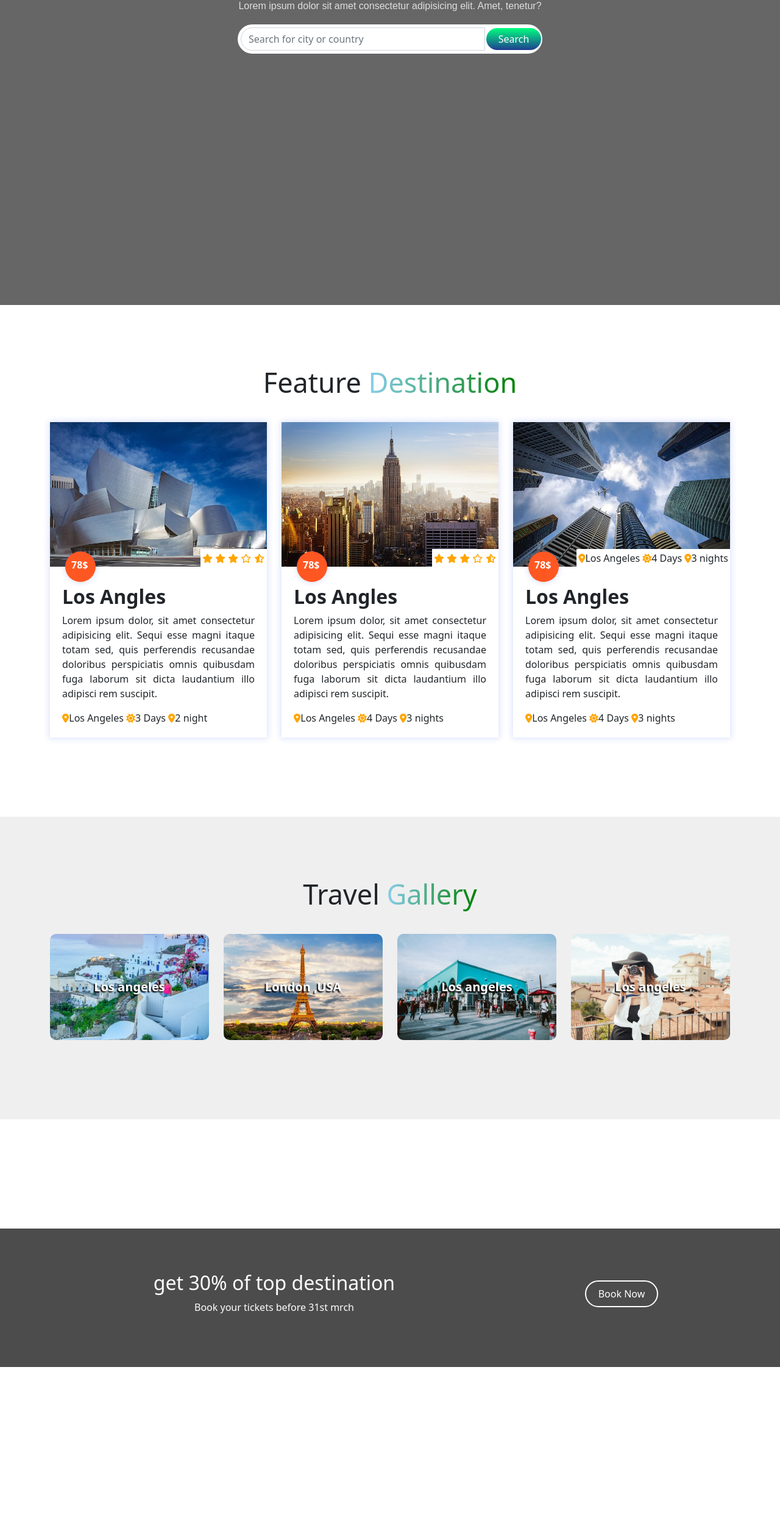
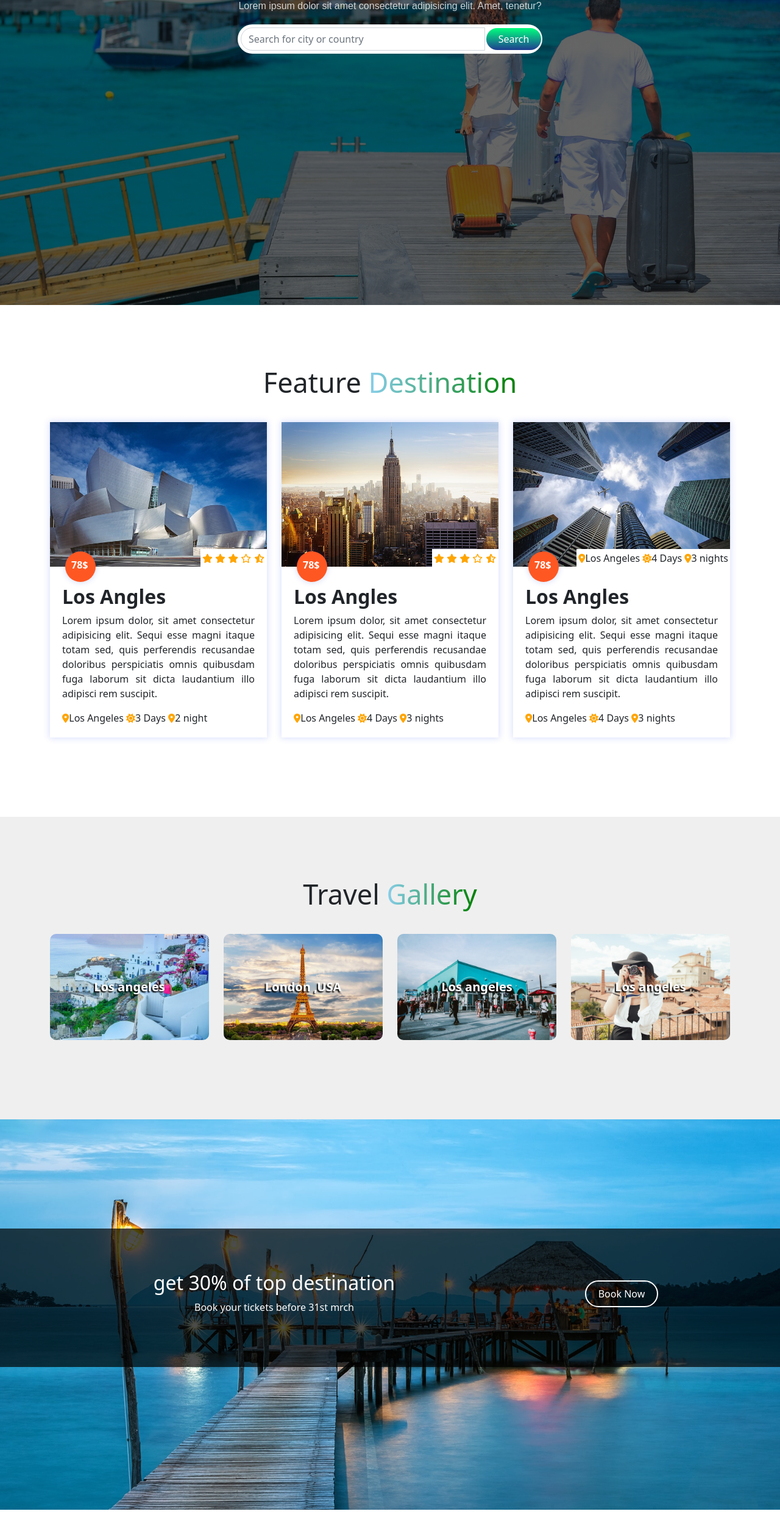
Before and after one commit to Amancr79/Travel_website, a plain HTML site: page index.html in a window 1280 px wide. Shown: the part 300-2800 px from the top of the page at 61% size. Drawn offline with nearby package versions, Linux system fonts and the light colour scheme.

Commit message:
Update style.css

```diff
--- a/style.css
+++ b/style.css
@@ -7,7 +7,7 @@
 .header{
 width:100%;
 height:100vh;
-background-image: linear-gradient(rgba(0,0,0,0.6),rgba(0,0,0,0.6)),url(travel_site_img/banner1.jpg);
+background-image: linear-gradient(rgba(0,0,0,0.6),rgba(0,0,0,0.6)),url(banner1.jpg);
 background-size: cover;
 background-position: center;
 background-attachment: fixed;
@@ -180,7 +180,7 @@ h1 span{
 
 .banner{
     height:80vh;
-    background-image:url(travel_site_img/banner2.jpg);
+    background-image:url(banner2.jpg);
     background-position: center;
     background-size: cover;
     background-attachment: fixed;
```
